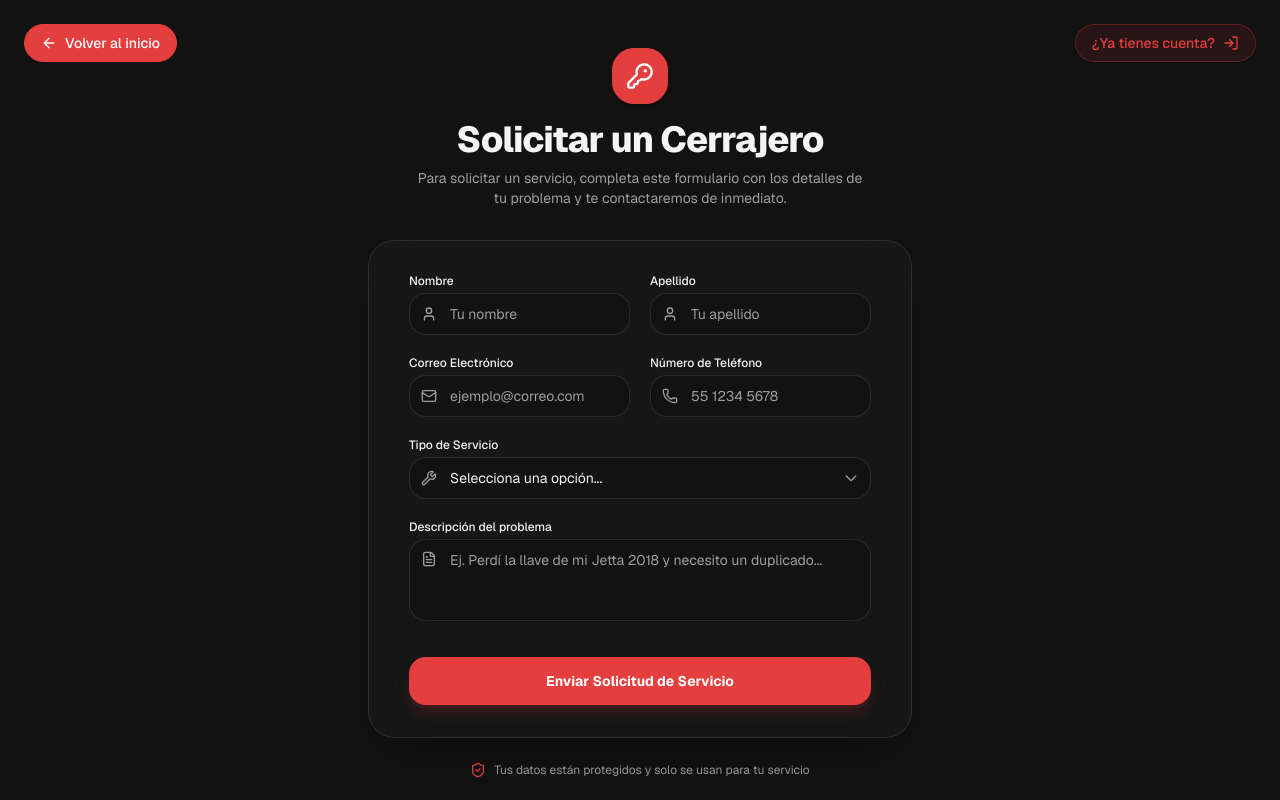
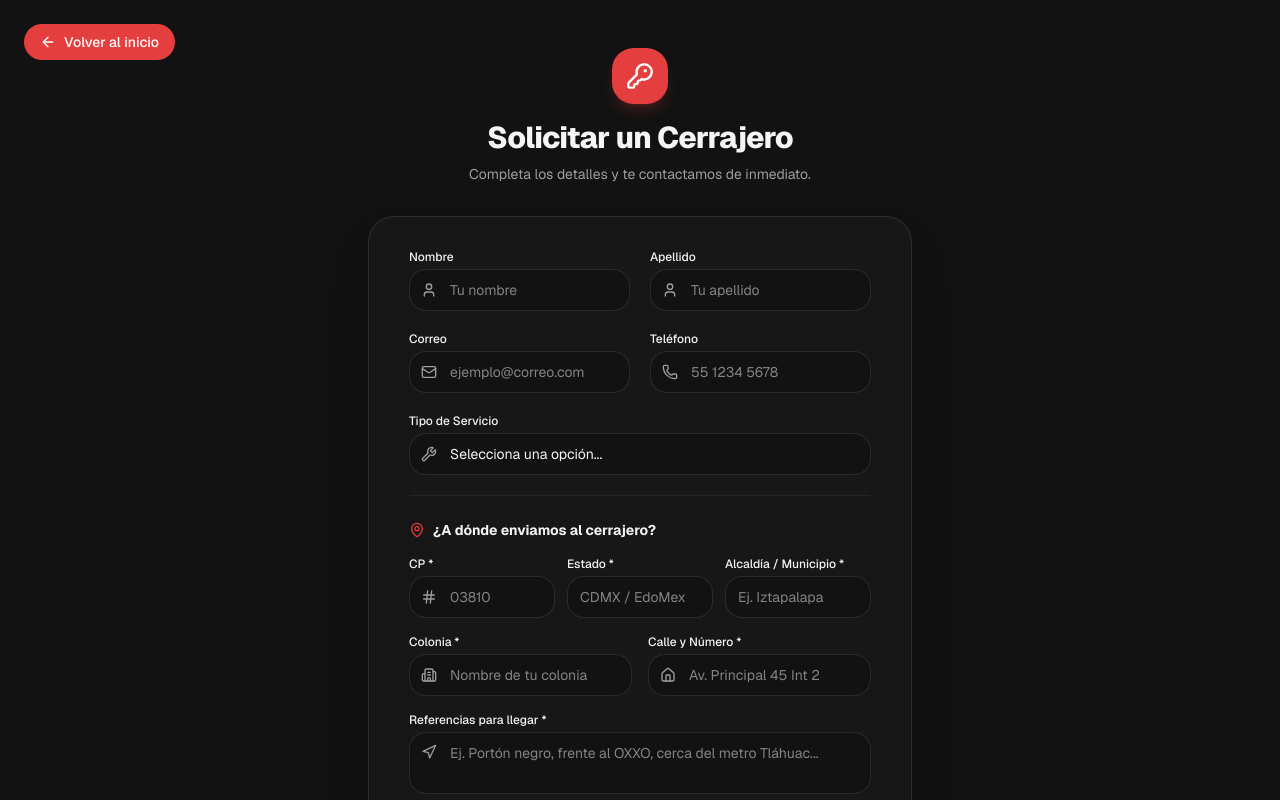
Before and after one commit to BrunoAxotla/pato-key-fix, a Next.js app: page /solicitar in a window 1280 px wide. Shown: the top 800 px of the page. Built offline with nearby package versions, Linux system fonts and the light colour scheme.

Commit message:
formulario0.1

```diff
--- a/app/solicitar/page.tsx
+++ b/app/solicitar/page.tsx
@@ -1,17 +1,10 @@
 'use client'
 
-import React, { useState } from 'react'
+import React, { useState, useEffect } from 'react'
 import Link from 'next/link'
 import {
-  ArrowLeft,
-  KeyRound,
-  Mail,
-  User,
-  Phone,
-  Wrench,
-  FileText,
-  ShieldCheck,
-  LogIn
+  ArrowLeft, KeyRound, Mail, User, Phone, Wrench, FileText,
+  ShieldCheck, MapPin, Hash, Building2, Home, Navigation, Loader2
 } from 'lucide-react'
 
 export default function ServiceRequestPage() {
@@ -24,228 +17,217 @@ export default function ServiceRequestPage() {
     description: ''
   })
 
+  const [address, setAddress] = useState({
+    cp: '',
+    estado: '',
+    alcaldia: '',
+    colonias: [] as string[],
+    colonia: '',
+    calleNumero: '',
+    referencias: ''
+  })
+
+  const [loadingCp, setLoadingCp] = useState(false)
+
+  // Optimización: Solo dispara el fetch si el CP tiene exactamente 5 dígitos
+  useEffect(() => {
+    if (address.cp.length !== 5) return
+
+    const fetchCP = async () => {
+      setLoadingCp(true)
+      try {
+        const res = await fetch(`https://api.zippopotam.us/mx/${address.cp}`)
+        if (!res.ok) throw new Error('CP no encontrado')
+
+        const data = await res.json()
+        const places = data.places || []
+
+        setAddress(prev => ({
+          ...prev,
+          estado: places[0]?.state || '',
+          // Zippopotam no proporciona municipio/alcaldía para México.
+          // Dejamos el campo libre o mantenemos lo que el usuario ya había escrito.
+          alcaldia: prev.alcaldia,
+          colonias: places.map((p: any) => p['place name']),
+          colonia: places.length === 1 ? places[0]['place name'] : ''
+        }))
+      } catch {
+        // En caso de error, no borramos lo que el usuario escribió manualmente en estado/alcaldía
+        setAddress(prev => ({ ...prev, colonias: [], colonia: '' }))
+      } finally {
+        setLoadingCp(false)
+      }
+    }
+
+    // Pequeño retraso para evitar llamadas excesivas si pega el número muy rápido
+    const timeoutId = setTimeout(() => fetchCP(), 300)
+    return () => clearTimeout(timeoutId)
+  }, [address.cp])
+
   const handleChange = (e: React.ChangeEvent<HTMLInputElement | HTMLSelectElement | HTMLTextAreaElement>) => {
     const { name, value } = e.target
     setFormData(prev => ({ ...prev, [name]: value }))
   }
 
+  const handleAddressChange = (e: React.ChangeEvent<HTMLInputElement | HTMLSelectElement | HTMLTextAreaElement>) => {
+    const { name, value } = e.target
+    setAddress(prev => ({ ...prev, [name]: value }))
+  }
+
   const handleSubmit = (e: React.FormEvent) => {
     e.preventDefault()
-    console.log('Solicitud de servicio enviada:', formData)
-    // Aquí iría la lógica para enviar la solicitud al backend o por correo
+    console.log('Solicitud completa:', { ...formData, ...address })
   }
 
   return (
     <div className="min-h-screen bg-background text-foreground flex flex-col justify-center py-12 sm:px-6 lg:px-8 relative overflow-hidden">
 
-      {/* Botón Volver al inicio (Izquierda) */}
       <div className="absolute top-6 left-6 z-10 hidden sm:block">
-        <Link
-          href="/"
-          className="inline-flex items-center gap-2 text-sm font-medium text-white hover:text-white/80 transition-all bg-[#E53E3E] hover:bg-[#E53E3E]/90 backdrop-blur-md px-4 py-2 rounded-full border border-[#E53E3E] shadow-sm"
-        >
-          <ArrowLeft className="w-4 h-4 text-white" />
-          <span>Volver al inicio</span>
+        <Link href="/" className="inline-flex items-center gap-2 text-sm font-medium text-white bg-[#E53E3E] px-4 py-2 rounded-full hover:bg-[#E53E3E]/90 transition-colors">
+          <ArrowLeft className="w-4 h-4" /> Volver al inicio
         </Link>
       </div>
 
-      {/* Botón Ya tienes cuenta (Derecha) */}
-      <div className="absolute top-6 right-6 z-10 hidden sm:block">
-        <Link
-          href="/login" // Asegúrate de que esta sea la ruta real de tu login
-          className="inline-flex items-center gap-2 text-sm font-medium text-[#E53E3E] hover:text-[#E53E3E]/80 transition-all bg-[#E53E3E]/10 hover:bg-[#E53E3E]/20 backdrop-blur-md px-4 py-2 rounded-full border border-[#E53E3E]/30 shadow-sm"
-        >
-          <span>¿Ya tienes cuenta?</span>
-          <LogIn className="w-4 h-4" />
-        </Link>
+      <div className="sm:mx-auto sm:w-full sm:max-w-xl text-center z-10 px-4 mt-10 sm:mt-0">
+        <div className="inline-flex items-center justify-center w-14 h-14 rounded-2xl bg-[#E53E3E] mb-4 shadow-lg shadow-[#E53E3E]/20">
+          <KeyRound className="w-7 h-7 text-white" />
+        </div>
+        <h2 className="text-3xl font-extrabold tracking-tight">Solicitar un Cerrajero</h2>
+        <p className="mt-2 text-sm text-muted-foreground">Completa los detalles y te contactamos de inmediato.</p>
       </div>
 
-      {/* Cabecera */}
-      <div className="sm:mx-auto sm:w-full sm:max-w-xl text-center z-10 px-4 mt-10 sm:mt-0">
-        <div className="inline-flex items-center justify-center w-14 h-14 rounded-2xl bg-[#E53E3E] border border-[#E53E3E] mb-4 shadow-lg">
-          <KeyRound className="w-7 h-7 text-white" />
-        </div>
-
-        <h2 className="text-3xl font-extrabold tracking-tight text-foreground sm:text-4xl">
-          Solicitar un Cerrajero
-        </h2>
-        <p className="mt-2 text-sm text-muted-foreground max-w-md mx-auto">
-          Para solicitar un servicio, completa este formulario con los detalles de tu problema y te contactaremos de inmediato.
-        </p>
-      </div>
-
-      {/* Contenedor del Formulario (Más ancho: sm:max-w-xl) */}
       <div className="mt-8 sm:mx-auto sm:w-full sm:max-w-xl z-10 px-4">
-        <div className="bg-card/60 backdrop-blur-xl py-8 px-6 shadow-2xl rounded-3xl border border-border sm:px-10">
-
+        <div className="bg-card/60 backdrop-blur-xl py-8 px-6 shadow-2xl rounded-3xl border sm:px-10">
           <form className="space-y-5" onSubmit={handleSubmit}>
 
-            {/* Fila: Nombre y Apellido alineados horizontalmente */}
+            {/* Nombre y Apellido */}
             <div className="grid grid-cols-1 sm:grid-cols-2 gap-5">
               <div>
-                <label className="block text-xs font-medium text-foreground mb-1">
-                  Nombre
-                </label>
+                <label className="block text-xs font-medium mb-1">Nombre</label>
                 <div className="relative">
-                  <div className="absolute inset-y-0 left-0 pl-3 flex items-center pointer-events-none text-muted-foreground">
-                    <User className="h-4 w-4" />
-                  </div>
-                  <input
-                    type="text"
-                    name="firstName"
-                    required
-                    value={formData.firstName}
-                    onChange={handleChange}
-                    placeholder="Tu nombre"
-                    className="block w-full pl-10 pr-3 py-2.5 bg-background border border-border rounded-xl text-foreground text-sm placeholder:text-muted-foreground focus:outline-none focus:ring-2 focus:ring-[#E53E3E]/50 focus:border-[#E53E3E] transition-all"
-                  />
+                  <User className="absolute left-3 top-1/2 -translate-y-1/2 h-4 w-4 text-muted-foreground" />
+                  <input name="firstName" required value={formData.firstName} onChange={handleChange} placeholder="Tu nombre" className="block w-full pl-10 pr-3 py-2.5 bg-background border border-border rounded-xl text-sm focus:ring-2 focus:ring-[#E53E3E]/50 focus:border-[#E53E3E] outline-none transition-all" />
                 </div>
               </div>
-
               <div>
-                <label className="block text-xs font-medium text-foreground mb-1">
-                  Apellido
-                </label>
+                <label className="block text-xs font-medium mb-1">Apellido</label>
                 <div className="relative">
-                  <div className="absolute inset-y-0 left-0 pl-3 flex items-center pointer-events-none text-muted-foreground">
-                    <User className="h-4 w-4" />
-                  </div>
-                  <input
-                    type="text"
-                    name="lastName"
-                    required
-                    value={formData.lastName}
-                    onChange={handleChange}
-                    placeholder="Tu apellido"
-                    className="block w-full pl-10 pr-3 py-2.5 bg-background border border-border rounded-xl text-foreground text-sm placeholder:text-muted-foreground focus:outline-none focus:ring-2 focus:ring-[#E53E3E]/50 focus:border-[#E53E3E] transition-all"
-                  />
+                  <User className="absolute left-3 top-1/2 -translate-y-1/2 h-4 w-4 text-muted-foreground" />
+                  <input name="lastName" required value={formData.lastName} onChange={handleChange} placeholder="Tu apellido" className="block w-full pl-10 pr-3 py-2.5 bg-background border border-border rounded-xl text-sm focus:ring-2 focus:ring-[#E53E3E]/50 focus:border-[#E53E3E] outline-none transition-all" />
                 </div>
               </div>
             </div>
 
-            {/* Fila: Correo y Teléfono */}
+            {/* Correo y Teléfono */}
             <div className="grid grid-cols-1 sm:grid-cols-2 gap-5">
               <div>
-                <label className="block text-xs font-medium text-foreground mb-1">
-                  Correo Electrónico
-                </label>
+                <label className="block text-xs font-medium mb-1">Correo</label>
                 <div className="relative">
-                  <div className="absolute inset-y-0 left-0 pl-3 flex items-center pointer-events-none text-muted-foreground">
-                    <Mail className="h-4 w-4" />
-                  </div>
-                  <input
-                    type="email"
-                    name="email"
-                    required
-                    value={formData.email}
-                    onChange={handleChange}
-                    placeholder="ejemplo@correo.com"
-                    className="block w-full pl-10 pr-3 py-2.5 bg-background border border-border rounded-xl text-foreground text-sm placeholder:text-muted-foreground focus:outline-none focus:ring-2 focus:ring-[#E53E3E]/50 focus:border-[#E53E3E] transition-all"
-                  />
+                  <Mail className="absolute left-3 top-1/2 -translate-y-1/2 h-4 w-4 text-muted-foreground" />
+                  <input type="email" name="email" required value={formData.email} onChange={handleChange} placeholder="ejemplo@correo.com" className="block w-full pl-10 pr-3 py-2.5 bg-background border border-border rounded-xl text-sm focus:ring-2 focus:ring-[#E53E3E]/50 focus:border-[#E53E3E] outline-none transition-all" />
                 </div>
               </div>
-
               <div>
-                <label className="block text-xs font-medium text-foreground mb-1">
-                  Número de Teléfono
-                </label>
+                <label className="block text-xs font-medium mb-1">Teléfono</label>
                 <div className="relative">
-                  <div className="absolute inset-y-0 left-0 pl-3 flex items-center pointer-events-none text-muted-foreground">
-                    <Phone className="h-4 w-4" />
-                  </div>
-                  <input
-                    type="tel"
-                    name="phone"
-                    required
-                    value={formData.phone}
-                    onChange={handleChange}
-                    placeholder="55 1234 5678"
-                    className="block w-full pl-10 pr-3 py-2.5 bg-background border border-border rounded-xl text-foreground text-sm placeholder:text-muted-foreground focus:outline-none focus:ring-2 focus:ring-[#E53E3E]/50 focus:border-[#E53E3E] transition-all"
-                  />
+                  <Phone className="absolute left-3 top-1/2 -translate-y-1/2 h-4 w-4 text-muted-foreground" />
+                  <input type="tel" name="phone" required value={formData.phone} onChange={handleChange} placeholder="55 1234 5678" className="block w-full pl-10 pr-3 py-2.5 bg-background border border-border rounded-xl text-sm focus:ring-2 focus:ring-[#E53E3E]/50 focus:border-[#E53E3E] outline-none transition-all" />
                 </div>
               </div>
             </div>
 
-            {/* Lista Desplegable: Tipo de Servicio */}
+            {/* Tipo de servicio */}
             <div>
-              <label className="block text-xs font-medium text-foreground mb-1">
-                Tipo de Servicio
-              </label>
+              <label className="block text-xs font-medium mb-1">Tipo de Servicio</label>
               <div className="relative">
-                <div className="absolute inset-y-0 left-0 pl-3 flex items-center pointer-events-none text-muted-foreground">
-                  <Wrench className="h-4 w-4" />
+                <Wrench className="absolute left-3 top-1/2 -translate-y-1/2 h-4 w-4 text-muted-foreground" />
+                <select name="serviceType" required value={formData.serviceType} onChange={handleChange} className="block w-full pl-10 pr-3 py-2.5 bg-background border border-border rounded-xl text-sm appearance-none focus:ring-2 focus:ring-[#E53E3E]/50 focus:border-[#E53E3E] outline-none transition-all">
+                  <option value="" disabled>Selecciona una opción...</option>
+                  <option value="automotriz">Cerrajería Automotriz</option>
+                  <option value="domestico">Cerrajería Doméstica</option>
+                  <option value="comercial">Cerrajería Comercial</option>
+                </select>
+              </div>
+            </div>
+
+            {/* DIRECCIÓN */}
+            <div className="pt-6 border-t border-border/60">
+              <h3 className="flex items-center gap-2 text-sm font-bold mb-4">
+                <MapPin className="w-4 h-4 text-[#E53E3E]" /> ¿A dónde enviamos al cerrajero?
+              </h3>
+
+              <div className="grid grid-cols-1 sm:grid-cols-3 gap-3">
+                <div className="col-span-1">
+                  <label className="block text-xs font-medium mb-1">CP *</label>
+                  <div className="relative">
+                    <Hash className="absolute left-3 top-1/2 -translate-y-1/2 h-4 w-4 text-muted-foreground" />
+                    <input name="cp" value={address.cp} onChange={e => handleAddressChange({ target: { name: 'cp', value: e.target.value.replace(/\D/g, '') } } as any)} maxLength={5} placeholder="03810" className="block w-full pl-10 pr-7 py-2.5 bg-background border border-border rounded-xl text-sm focus:ring-2 focus:ring-[#E53E3E]/50 focus:border-[#E53E3E] outline-none transition-all" />
+                    {loadingCp && <Loader2 className="absolute right-2 top-1/2 -translate-y-1/2 h-4 w-4 animate-spin text-[#E53E3E]" />}
+                  </div>
                 </div>
-                <select
-                  name="serviceType"
-                  required
-                  value={formData.serviceType}
-                  onChange={handleChange}
-                  className="block w-full pl-10 pr-10 py-2.5 bg-background border border-border rounded-xl text-foreground text-sm focus:outline-none focus:ring-2 focus:ring-[#E53E3E]/50 focus:border-[#E53E3E] transition-all appearance-none"
-                >
-                  <option value="" disabled>Selecciona una opción...</option>
-                  <option value="automotriz">Cerrajeria Automotriz (Llaves, controles, ignición)</option>
-                  <option value="domestico">Cerrajeria Doméstica (Casas, candados, chapas)</option>
-                  <option value="comercial">Cerrajeria Comercial (Negocios, cajas fuertes)</option>
-                </select>
-                {/* Icono de flecha personalizado para el select */}
-                <div className="absolute inset-y-0 right-0 pr-3 flex items-center pointer-events-none text-muted-foreground">
-                  <svg className="h-4 w-4" fill="none" stroke="currentColor" viewBox="0 0 24 24">
-                    <path strokeLinecap="round" strokeLinejoin="round" strokeWidth="2" d="M19 9l-7 7-7-7" />
-                  </svg>
+                {/* Campos liberados: Ya no son readOnly */}
+                <div className="col-span-1">
+                  <label className="block text-xs font-medium mb-1">Estado *</label>
+                  <input name="estado" required value={address.estado} onChange={handleAddressChange} placeholder="CDMX / EdoMex" className="block w-full py-2.5 px-3 bg-background border border-border rounded-xl text-sm focus:ring-2 focus:ring-[#E53E3E]/50 focus:border-[#E53E3E] outline-none transition-all" />
+                </div>
+                <div className="col-span-1">
+                  <label className="block text-xs font-medium mb-1">Alcaldía / Municipio *</label>
+                  <input name="alcaldia" required value={address.alcaldia} onChange={handleAddressChange} placeholder="Ej. Iztapalapa" className="block w-full py-2.5 px-3 bg-background border border-border rounded-xl text-sm focus:ring-2 focus:ring-[#E53E3E]/50 focus:border-[#E53E3E] outline-none transition-all" />
+                </div>
+              </div>
+
+              <div className="grid grid-cols-1 sm:grid-cols-2 gap-4 mt-4">
+                <div>
+                  <label className="block text-xs font-medium mb-1">Colonia *</label>
+                  <div className="relative">
+                    <Building2 className="absolute left-3 top-1/2 -translate-y-1/2 h-4 w-4 text-muted-foreground" />
+                    {address.colonias.length > 0 ? (
+                      <select name="colonia" required value={address.colonia} onChange={handleAddressChange} className="block w-full pl-10 pr-3 py-2.5 bg-background border border-border rounded-xl text-sm appearance-none focus:ring-2 focus:ring-[#E53E3E]/50 outline-none transition-all">
+                        <option value="">Elige colonia</option>
+                        {address.colonias.map(c => <option key={c} value={c}>{c}</option>)}
+                      </select>
+                    ) : (
+                      // Fallback a input de texto si la API falla o no hay colonias
+                      <input name="colonia" required value={address.colonia} onChange={handleAddressChange} placeholder="Nombre de tu colonia" className="block w-full pl-10 pr-3 py-2.5 bg-background border border-border rounded-xl text-sm focus:ring-2 focus:ring-[#E53E3E]/50 outline-none transition-all" />
+                    )}
+                  </div>
+                </div>
+                <div>
+                  <label className="block text-xs font-medium mb-1">Calle y Número *</label>
+                  <div className="relative">
+                    <Home className="absolute left-3 top-1/2 -translate-y-1/2 h-4 w-4 text-muted-foreground" />
+                    <input name="calleNumero" required value={address.calleNumero} onChange={handleAddressChange} placeholder="Av. Principal 45 Int 2" className="block w-full pl-10 pr-3 py-2.5 bg-background border border-border rounded-xl text-sm focus:ring-2 focus:ring-[#E53E3E]/50 outline-none transition-all" />
+                  </div>
+                </div>
+              </div>
+
+              <div className="mt-4">
+                <label className="block text-xs font-medium mb-1">Referencias para llegar *</label>
+                <div className="relative">
+                  <Navigation className="absolute top-3 left-3 h-4 w-4 text-muted-foreground" />
+                  <textarea name="referencias" required rows={2} value={address.referencias} onChange={handleAddressChange} placeholder="Ej. Portón negro, frente al OXXO, cerca del metro Tláhuac..." className="block w-full pl-10 pr-3 py-2.5 bg-background border border-border rounded-xl text-sm resize-none focus:ring-2 focus:ring-[#E53E3E]/50 outline-none transition-all" />
                 </div>
               </div>
             </div>
 
-            {/* Campo de Texto Libre: Descripción */}
+            {/* Descripción */}
             <div>
-              <label className="block text-xs font-medium text-foreground mb-1">
-                Descripción del problema
-              </label>
+              <label className="block text-xs font-medium mb-1">Descripción del problema</label>
               <div className="relative">
-                <div className="absolute top-3 left-3 flex items-start pointer-events-none text-muted-foreground">
-                  <FileText className="h-4 w-4" />
-                </div>
-                <textarea
-                  name="description"
-                  required
-                  rows={3}
-                  value={formData.description}
-                  onChange={handleChange}
-                  placeholder="Ej. Perdí la llave de mi Jetta 2018 y necesito un duplicado..."
-                  className="block w-full pl-10 pr-3 py-2.5 bg-background border border-border rounded-xl text-foreground text-sm placeholder:text-muted-foreground focus:outline-none focus:ring-2 focus:ring-[#E53E3E]/50 focus:border-[#E53E3E] transition-all resize-none"
-                />
+                <FileText className="absolute top-3 left-3 h-4 w-4 text-muted-foreground" />
+                <textarea name="description" required rows={3} value={formData.description} onChange={handleChange} placeholder="Ej. Perdí la llave de mi Jetta 2018..." className="block w-full pl-10 pr-3 py-2.5 bg-background border border-border rounded-xl text-sm resize-none focus:ring-2 focus:ring-[#E53E3E]/50 outline-none transition-all" />
               </div>
             </div>
 
-            {/* Botón Enviar */}
-            <button
-              type="submit"
-              className="w-full mt-4 h-12 rounded-xl bg-[#E53E3E] hover:bg-[#E53E3E]/90 text-white font-bold text-sm transition-all active:scale-[0.99] shadow-lg shadow-[#E53E3E]/20"
-            >
-              Enviar Solicitud de Servicio
+            <button type="submit" className="w-full h-12 rounded-xl bg-[#E53E3E] hover:bg-[#E53E3E]/90 text-white font-bold text-sm shadow-lg active:scale-[0.99] transition-transform">
+              Enviar Solicitud
             </button>
           </form>
-
-          {/* Versión móvil de los botones de navegación (solo se muestran en pantallas pequeñas) */}
-          <div className="mt-6 pt-6 border-t border-border/60 space-y-3 text-center sm:hidden">
-            <p className="text-xs text-muted-foreground">
-              <Link href="/login" className="font-semibold text-[#E53E3E] hover:text-[#E53E3E]/80 underline underline-offset-4">
-                ¿Ya tienes una cuenta? Inicia sesión
-              </Link>
-            </p>
-            <p className="text-xs text-muted-foreground">
-              <Link href="/" className="font-semibold text-foreground hover:text-foreground/80 underline underline-offset-4">
-                Volver al inicio
-              </Link>
-            </p>
-          </div>
-
         </div>
 
-        {/* Banner de Confianza */}
         <div className="mt-6 flex items-center justify-center gap-2 text-xs text-muted-foreground pb-8">
           <ShieldCheck className="w-4 h-4 text-[#E53E3E]" />
-          <span>Tus datos están protegidos y solo se usan para tu servicio</span>
+          <span>Tus datos están protegidos</span>
         </div>
       </div>
     </div>
```
